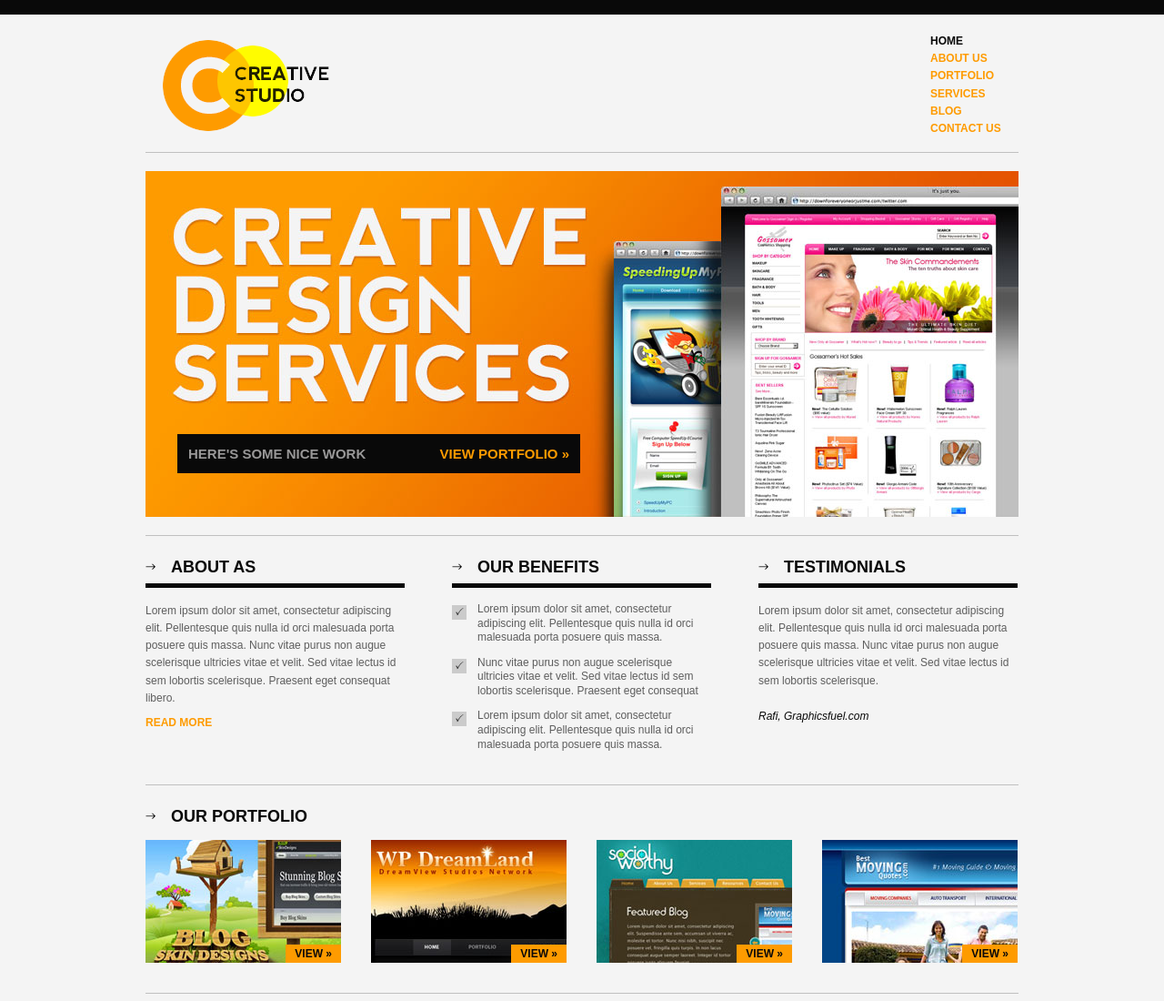
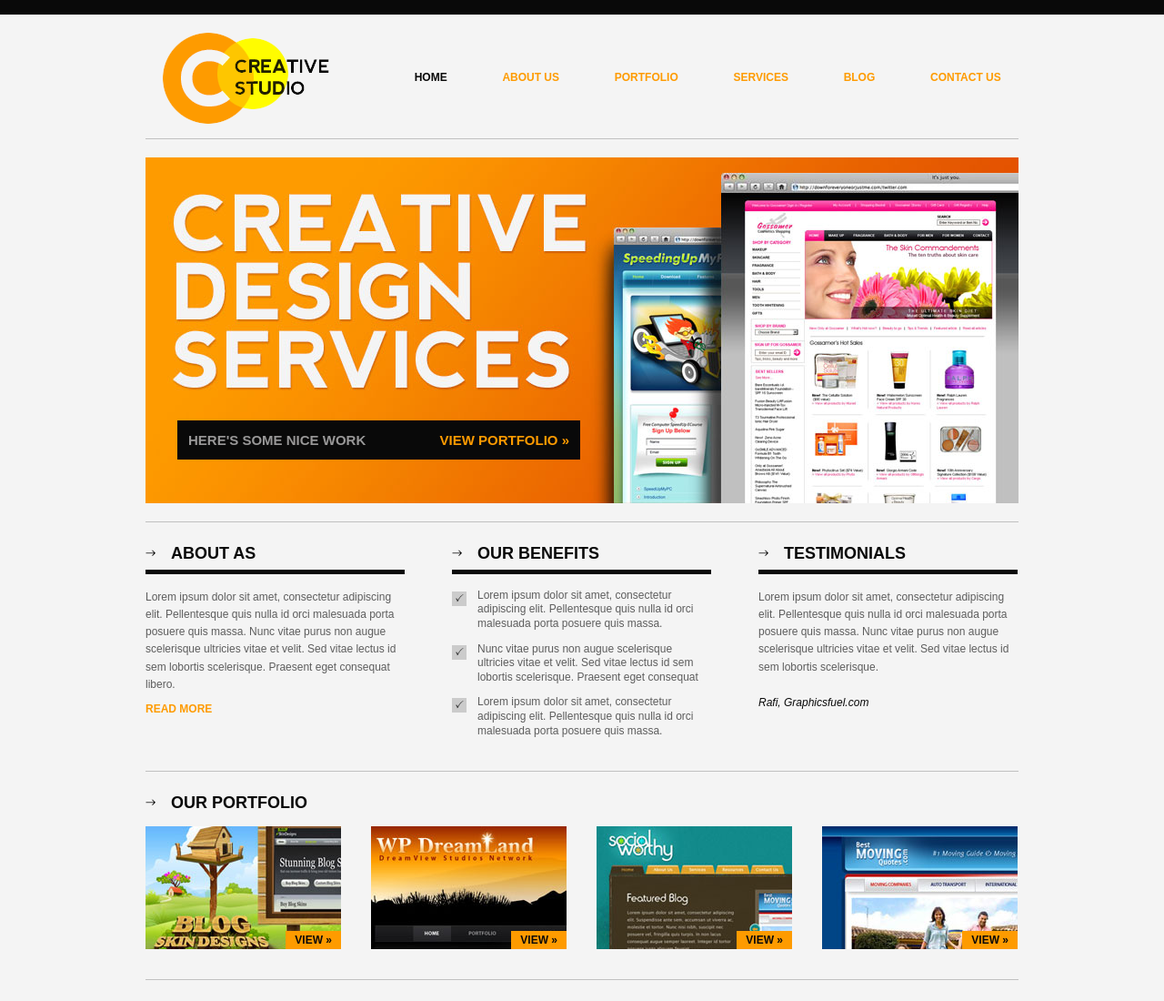
Before and after one commit to markmychka/creative_studio, a plain HTML site: page index.html in a window 1280 px wide. Shown: the top 1100 px of the page at 91% size. Drawn offline with Linux system fonts and the light colour scheme.

Commit message:
change menu on flex menu

```diff
--- a/css/style.css
+++ b/css/style.css
@@ -65,8 +65,13 @@ h3 {
 	height: 100px;
 }
 
-.menu ul li {
+.menu {
+	width: 70%;
+}
 
+.menu ul {
+	display: flex;
+	justify-content: space-between;
 }
 
 .header-image {
```
